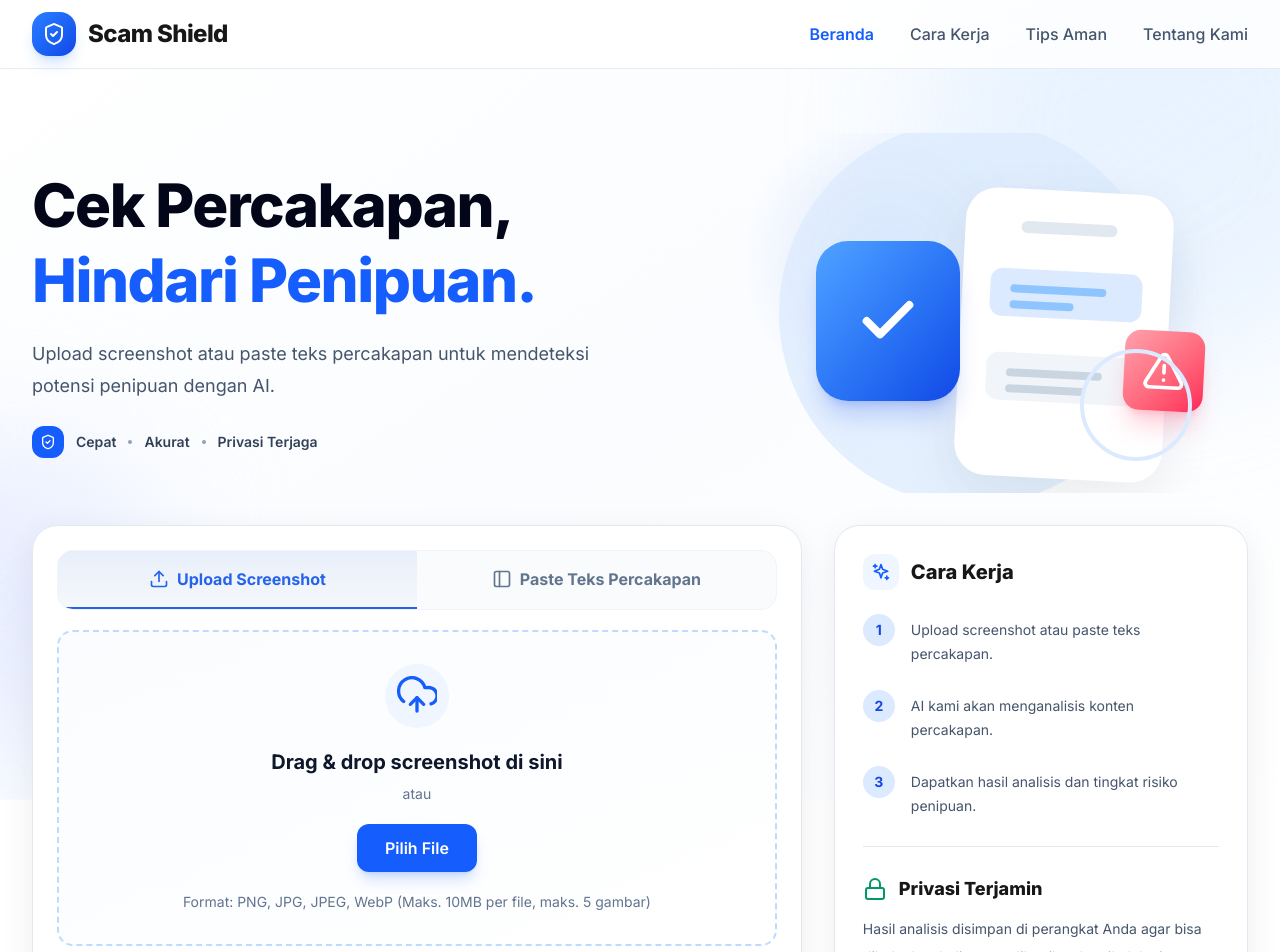
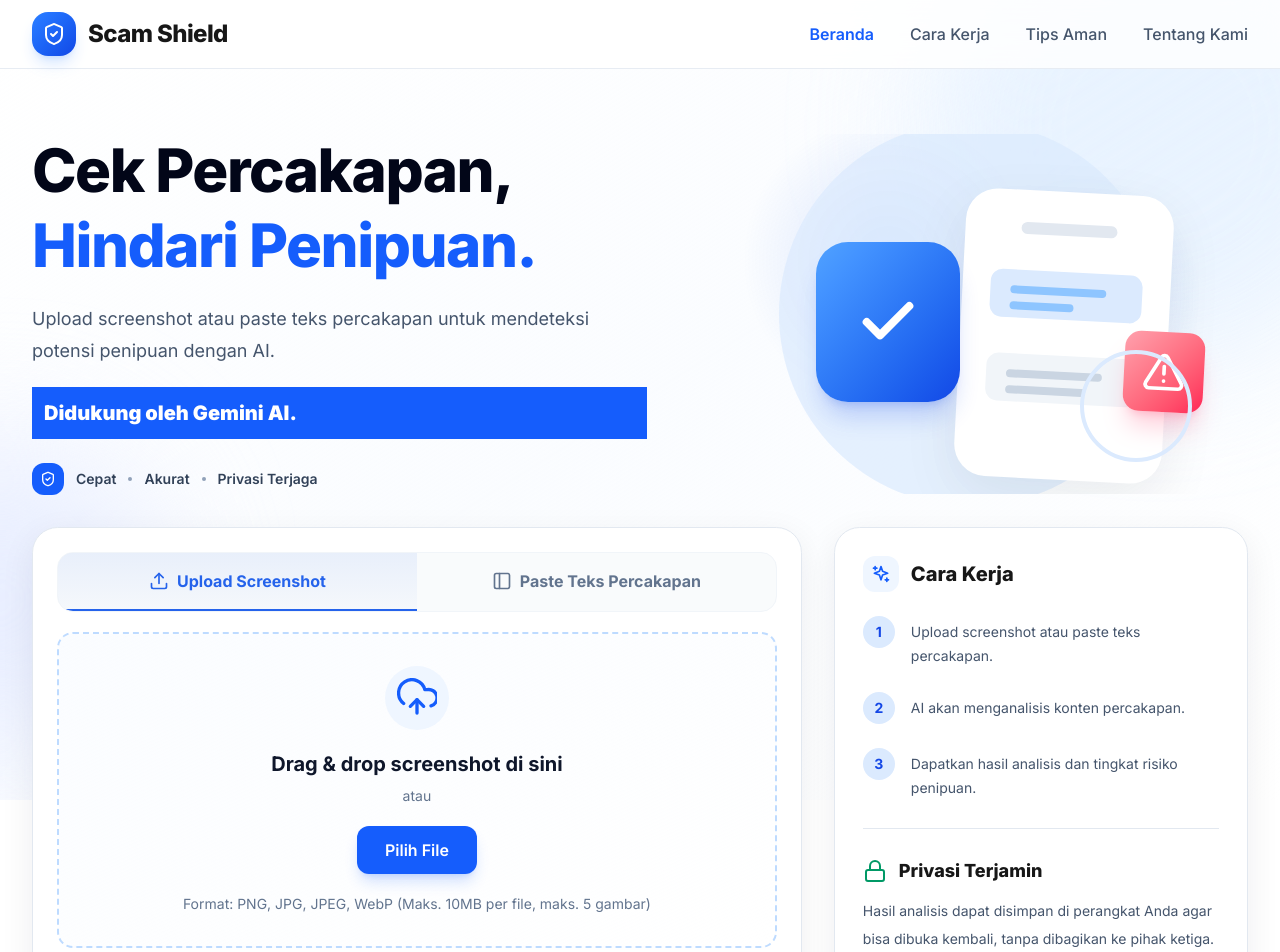
Before and after one commit to renodwi/scamshield, a Next.js app: page / in a window 1280 px wide. Shown: the top 952 px of the page. Built offline with nearby package versions, Linux system fonts and the light colour scheme.

Commit message:
Fix some typos

```diff
--- a/src/app/api/analyze/route.ts
+++ b/src/app/api/analyze/route.ts
@@ -12,7 +12,7 @@ const MAX_ADDITIONAL_INFO_LENGTH = 1_000;
 
 const GEMINI_TIMEOUT_MS = 30_000;
 
-const RATE_LIMIT_WINDOW_MS = 1000;
+const RATE_LIMIT_WINDOW_MS = 10 * 60 * 1000;
 const RATE_LIMIT_MAX_REQUESTS = 1;
 const RATE_LIMIT_STORE_MAX_KEYS = 10_000;
 
--- a/src/app/page.tsx
+++ b/src/app/page.tsx
@@ -336,6 +336,10 @@ export default function Home() {
               Upload screenshot atau paste teks percakapan untuk mendeteksi potensi penipuan dengan AI.
             </p>
 
+            <div className="mt-5 p-3 bg-blue-600 text-xl font-black text-white">
+              Didukung oleh Gemini AI.
+            </div>
+
             <div className="mt-6 hidden items-center gap-3 text-sm font-semibold text-slate-700 sm:flex">
               <span className="grid h-8 w-8 place-items-center rounded-xl bg-blue-600 text-white">
                 <Icon name="shield-check" className="h-4 w-4" />
@@ -561,7 +565,7 @@ export default function Home() {
                 </li>
                 <li className="relative flex gap-4">
                   <span className="grid h-8 w-8 shrink-0 place-items-center rounded-full bg-blue-100 text-sm font-bold text-blue-700">2</span>
-                  <p className="pt-1 text-sm leading-6 text-slate-600">AI kami akan menganalisis konten percakapan.</p>
+                  <p className="pt-1 text-sm leading-6 text-slate-600">AI akan menganalisis konten percakapan.</p>
                 </li>
                 <li className="relative flex gap-4">
                   <span className="grid h-8 w-8 shrink-0 place-items-center rounded-full bg-blue-100 text-sm font-bold text-blue-700">3</span>
@@ -578,7 +582,7 @@ export default function Home() {
                 <h2 className="text-lg font-extrabold">Privasi Terjamin</h2>
               </div>
               <p className="text-sm leading-7 text-slate-600">
-                Hasil analisis disimpan di perangkat Anda agar bisa dibuka kembali, tanpa dibagikan ke pihak ketiga.
+                Hasil analisis dapat disimpan di perangkat Anda agar bisa dibuka kembali, tanpa dibagikan ke pihak ketiga.
               </p>
             </section>
 
```
